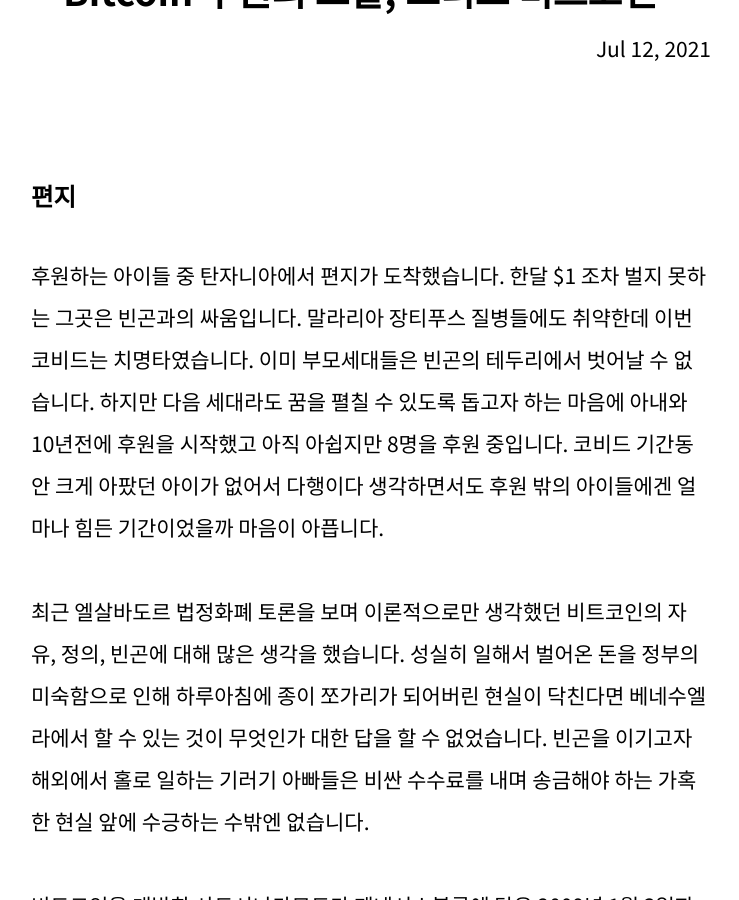
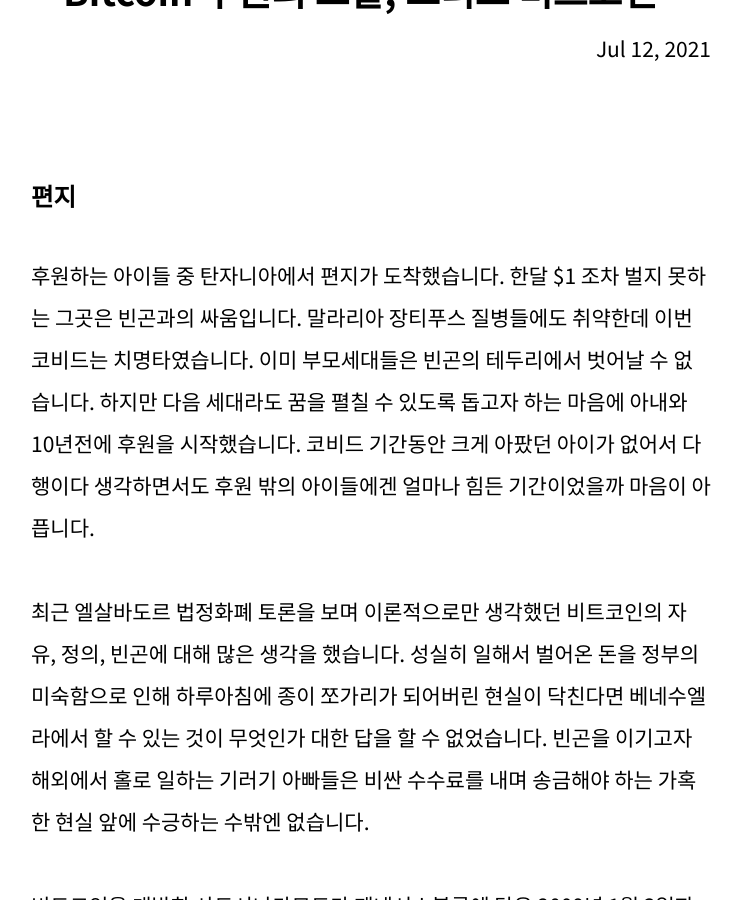
Before and after one commit to onebitco/onebitco.github.io, a Jekyll site: the page built from _posts/2021-07-11-ethics-of-bitcoin.md, in a window 1280 px wide and 900 px high, scrolled down 440 px. Shown: the whole window, without its empty margins (269-1008 px from the left). Built offline with Jekyll 4.4.1, drawn with Linux system fonts in a browser that asks for light colours.

Commit message:
no need numbers anymore. a lot more now.

```diff
--- a/_posts/2021-07-11-ethics-of-bitcoin.md
+++ b/_posts/2021-07-11-ethics-of-bitcoin.md
@@ -6,7 +6,7 @@ categories: bitcoin etc
 tags: charity
 ---
 ### 편지
-후원하는 아이들 중 탄자니아에서 편지가 도착했습니다.  한달 $1 조차 벌지 못하는 그곳은 빈곤과의 싸움입니다.  말라리아 장티푸스 질병들에도 취약한데 이번 코비드는 치명타였습니다.  이미 부모세대들은 빈곤의 테두리에서 벗어날 수 없습니다.  하지만 다음 세대라도 꿈을 펼칠 수 있도록 돕고자 하는 마음에 아내와 10년전에 후원을 시작했고 아직 아쉽지만 8명을 후원 중입니다.  코비드 기간동안 크게 아팠던 아이가 없어서 다행이다 생각하면서도 후원 밖의 아이들에겐 얼마나 힘든 기간이었을까 마음이 아픕니다.
+후원하는 아이들 중 탄자니아에서 편지가 도착했습니다.  한달 $1 조차 벌지 못하는 그곳은 빈곤과의 싸움입니다.  말라리아 장티푸스 질병들에도 취약한데 이번 코비드는 치명타였습니다.  이미 부모세대들은 빈곤의 테두리에서 벗어날 수 없습니다.  하지만 다음 세대라도 꿈을 펼칠 수 있도록 돕고자 하는 마음에 아내와 10년전에 후원을 시작했습니다.  코비드 기간동안 크게 아팠던 아이가 없어서 다행이다 생각하면서도 후원 밖의 아이들에겐 얼마나 힘든 기간이었을까 마음이 아픕니다.
 
 최근 엘살바도르 법정화폐 토론을 보며 이론적으로만 생각했던 비트코인의 자유, 정의, 빈곤에 대해 많은 생각을 했습니다.  성실히 일해서 벌어온 돈을 정부의 미숙함으로 인해 하루아침에 종이 쪼가리가 되어버린 현실이 닥친다면 베네수엘라에서 할 수 있는 것이 무엇인가 대한 답을 할 수 없었습니다. 빈곤을 이기고자 해외에서 홀로 일하는 기러기 아빠들은 비싼 수수료를 내며 송금해야 하는 가혹한 현실 앞에 수긍하는 수밖엔 없습니다.
 
```
